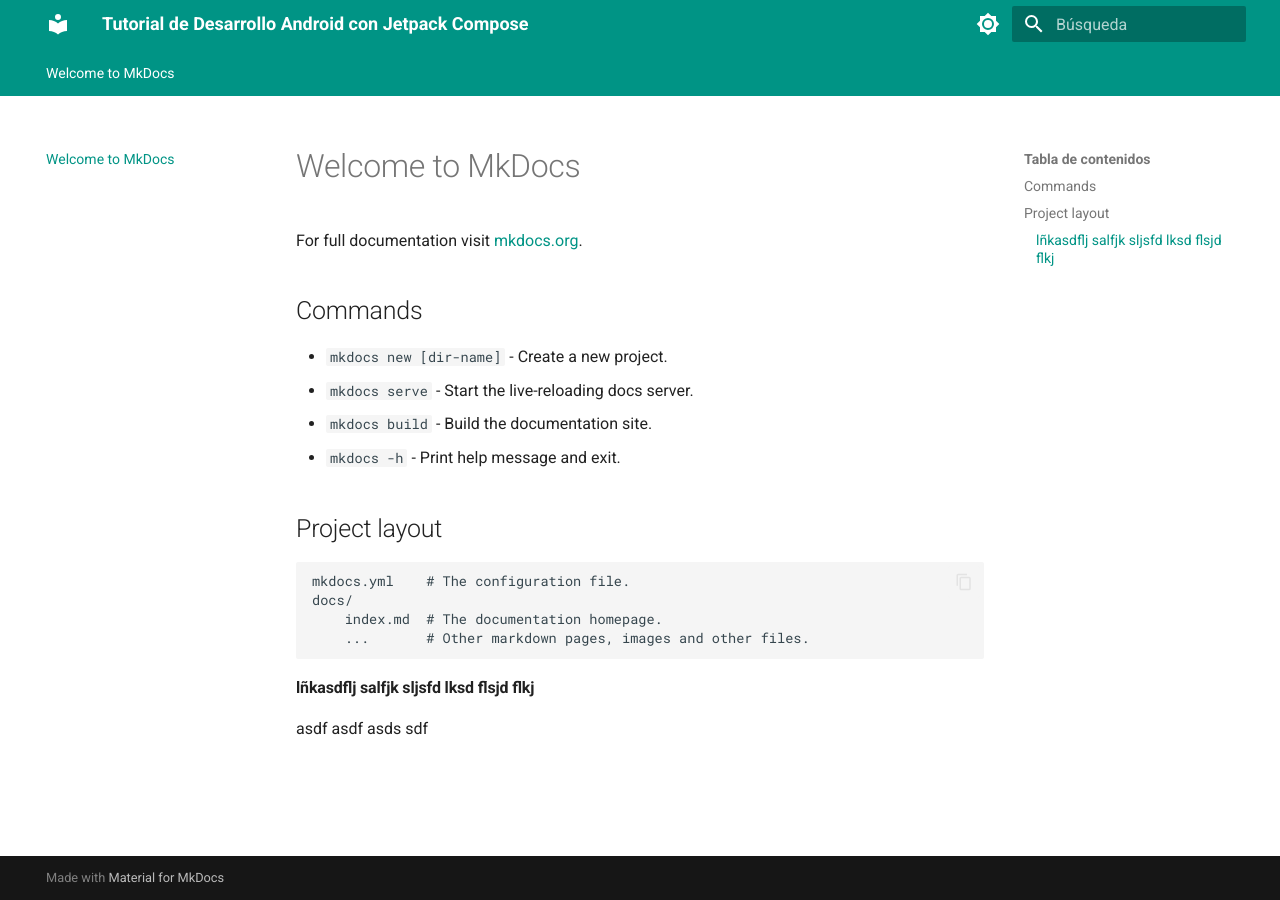
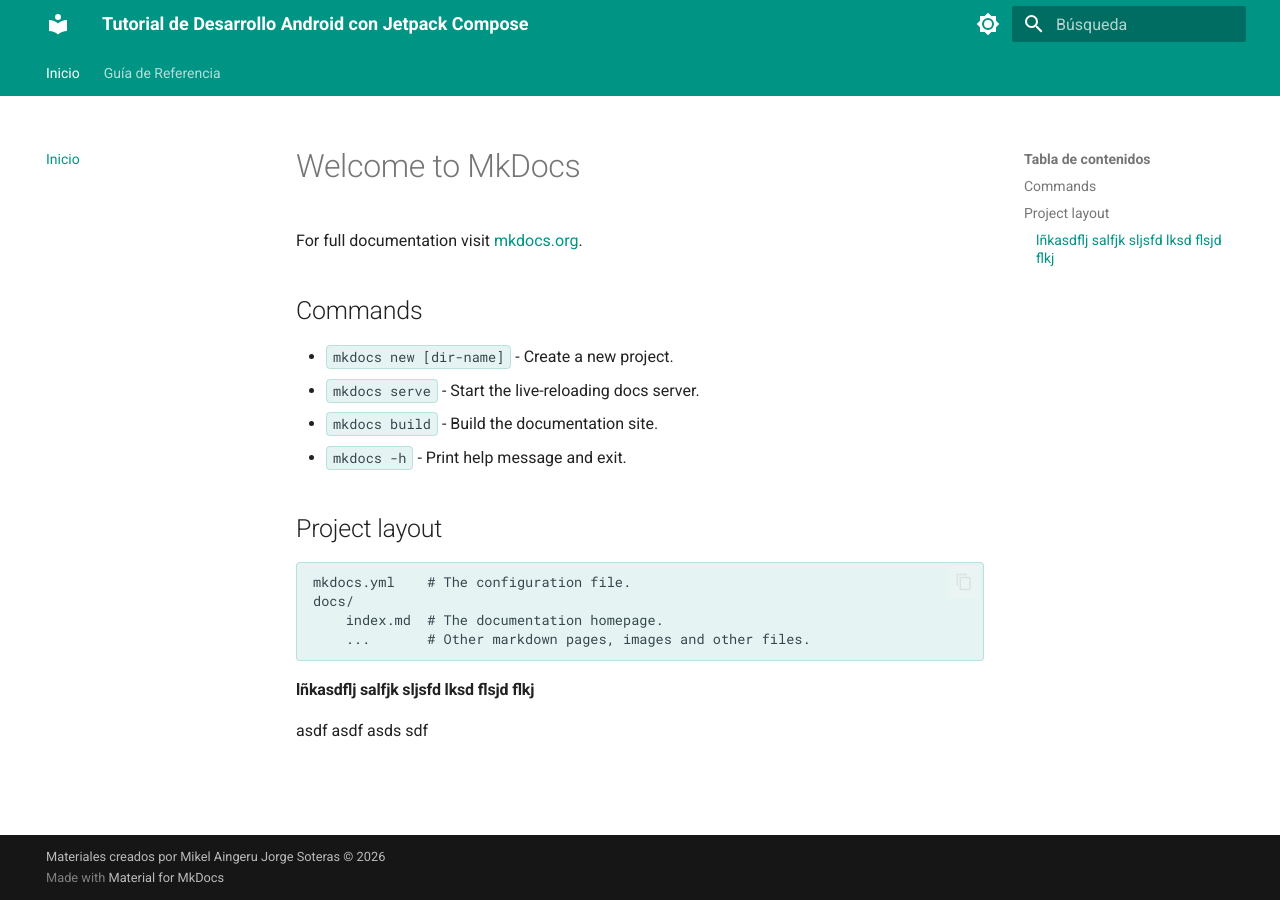
Before and after one commit to PVallejoEduca/apuntes_PPS_7_8, an MkDocs documentation site: the page built from docs/index.md, in a window 1280 px wide. Built offline with MkDocs 1.6.1 and Material for MkDocs 9.7.7, drawn with Linux system fonts in a browser that asks for light colours.

Commit message:
Añadidos complementos de mkdocs y guia de ejemplo con muchas opciones posibles de uso

```diff
--- /dev/null
+++ b/docs/css/extra.css
@@ -0,0 +1,76 @@
+/* docs/stylesheets/extra.css */
+
+
+
+
+
+
+
+
+
+
+
+
+
+/* Elimino el margen superior de los figcation para que estén más cercanos a la imagen */
+.md-typeset figcaption { margin-top: 0; }
+
+
+/***************************************/
+/* Estilos extras ofrecidos por Gemini */
+/***************************************/
+
+/* 1. Estilo para tu clase personalizada (Ideal para "Notas del Profesor"): ejemplo usado en la guía */
+.mi-clase-personalizada {
+    background-color: #f0f4f8;
+    border-left: 5px solid #009688; /* Verde Teal de Android */
+    padding: 15px 20px;
+    border-radius: 0 8px 8px 0;
+    font-style: italic;
+    color: #333;
+    margin: 1.5em 0;
+}
+
+/* Adaptación de la clase personalizada para el modo oscuro */
+[data-md-color-scheme="slate"] .mi-clase-personalizada {
+    background-color: #1e293b;
+    color: #cbd5e1;
+}
+
+/* 2. Tablas más legibles y anchas */
+.md-typeset table {
+    width: 100%;
+    border-collapse: collapse;
+    box-shadow: 0 2px 4px rgba(0,0,0,0.05);
+}
+
+.md-typeset table th {
+    background-color: #009688;
+    color: white;
+    font-weight: bold;
+    font-size: 0.9em;
+}
+
+.md-typeset table tr:nth-child(even) {
+    background-color: rgba(0, 150, 136, 0.05);
+}
+
+/* 3. Imágenes de la app con sombra y efecto hover */
+.md-typeset figure img {
+    border-radius: 8px;
+    box-shadow: 0 4px 12px rgba(0,0,0,0.15);
+    transition: transform 0.3s ease;
+}
+
+.md-typeset figure img:hover {
+    transform: scale(1.02); /* Pequeño zoom al pasar el ratón */
+}
+
+/* 4. Resaltado más evidente para nombres de variables y código en línea */
+.md-typeset code {
+    background-color: rgba(0, 150, 136, 0.1);
+    border: 1px solid rgba(0, 150, 136, 0.2);
+    border-radius: 4px;
+    padding: 2px 6px;
+    font-weight: 500;
+}
--- a/mkdocs.yml
+++ b/mkdocs.yml
@@ -1,6 +1,7 @@
 site_name: Tutorial de Desarrollo Android con Jetpack Compose
 site_description: Apuntes prácticos de desarrollo Android con Jetpack Compose
 site_author: Mikel Aingeru Jorge Soteras
+copyright: "Materiales creados por Mikel Aingeru Jorge Soteras  ©  2026"
 
 # Configuración del tema Material Design
 theme:
@@ -51,3 +52,19 @@ markdown_extensions:
       pygments_lang_class: true
   - pymdownx.inlinehilite # Resalta código dentro de un párrafo de texto
   - pymdownx.snippets # Permite incrustar código de archivos .kt o .xml externos
+  - pymdownx.tasklist: # Permite hacer listas de tareas mediante [x] y []
+        custom_checkbox: true
+  - md_in_html # Habilita que MKDocs procese Markdown dentro de etiquetas HTML
+  - attr_list # Permite añadir listas de atributos para inyectar CSS (clases y estilos) a cualquier elemento Markdown
+
+# Importar mi propio CSS y JS
+extra_css:
+  - css/extra.css
+
+extra_javascript:
+  - js/extra.js
+
+# control de la navegación
+nav:
+  - Inicio: index.md
+  - Guía de Referencia: guia.md
```
Also changed, not shown: docs/guia.md (added, +152 -0 lines), docs/assets/ejemplo.jpg (added), docs/js/extra.js (added), 1 other file.
